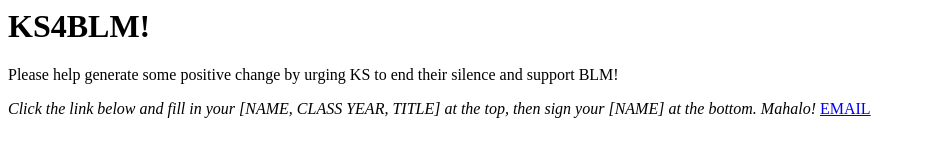
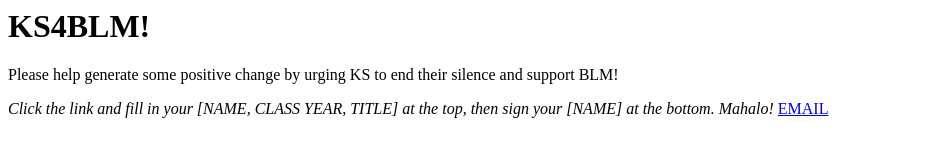
Before and after one commit to nwong13/KS4BLM, a plain HTML site: page index.html in a window 1280 px wide. Shown: the whole page, without its empty margins (0-925 px from the left). Drawn offline with Linux system fonts and the light colour scheme.

Commit message:
Update index.html

```diff
--- a/index.html
+++ b/index.html
@@ -4,7 +4,7 @@
 
 <body>
   <p>Please help generate some positive change by urging KS to end their silence and support BLM!</p>
-  <i>Click the link below and fill in your [NAME, CLASS YEAR, TITLE] at the top, then sign your [NAME] at the bottom. Mahalo!   </i>
+  <i>Click the link and fill in your [NAME, CLASS YEAR, TITLE] at the top, then sign your [NAME] at the bottom. Mahalo!   </i>
 
 
   <a href="mailto:ksinfo@ksbe.edu;alumni@ksbe.edu;info@pauahi.org;tachun@ksbe.edu; scparker@ksbe.edu; monaeole@ksbe.edu?&subject=Support%20Black%20Lives%20Matter&body=Aloha,
```
